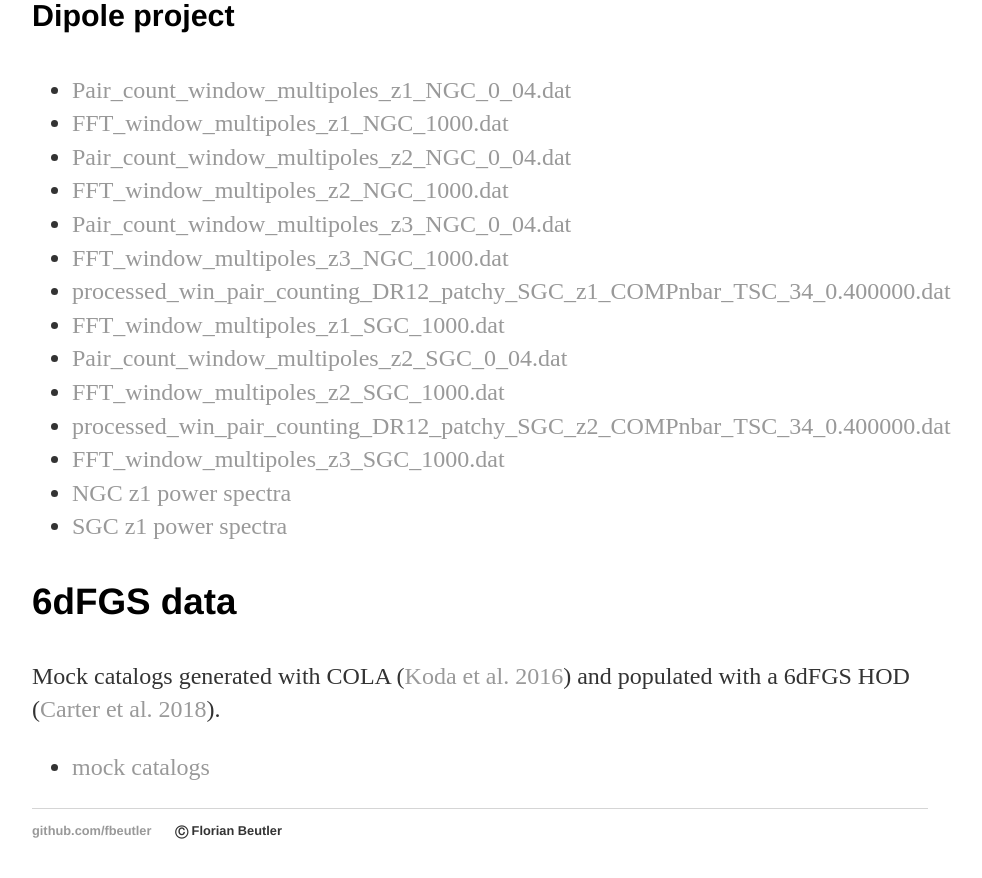
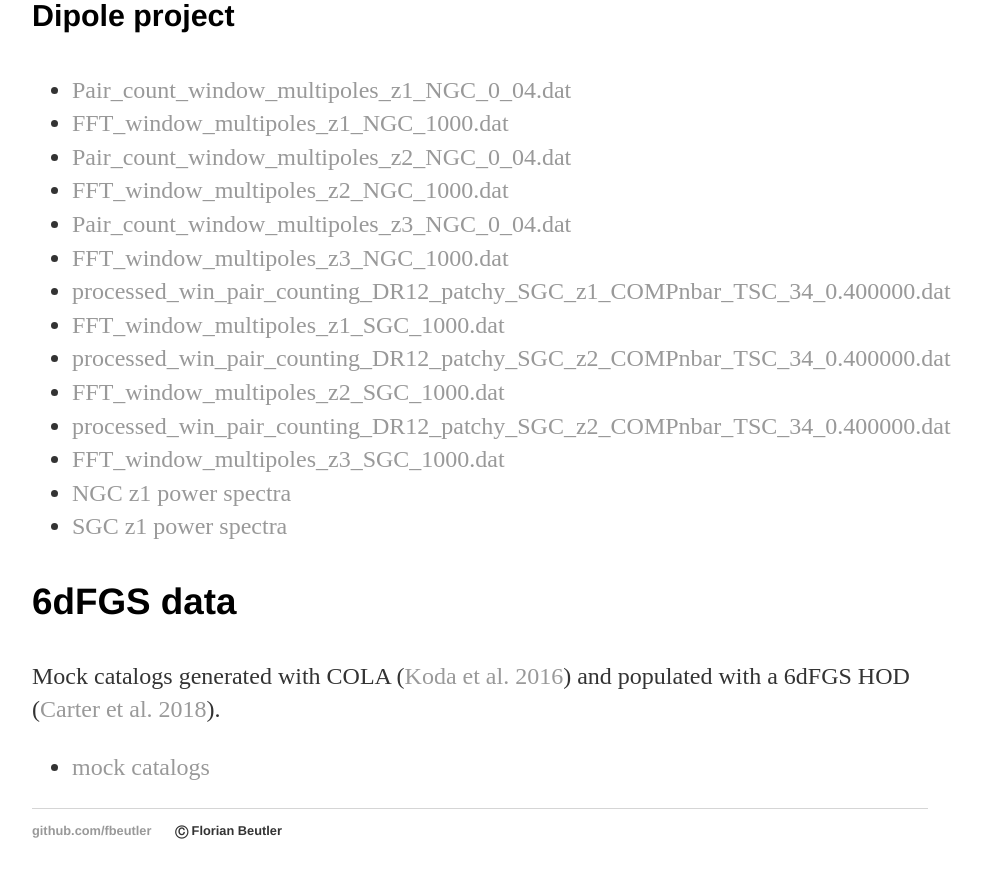
Before and after one commit to fbeutler/fbeutler.github.io, a Jekyll site: the page built from hub/hub.html, in a window 1280 px wide and 900 px high, scrolled down 2214 px. Shown: the top 878 px of the window, without its empty margins (160-1142 px from the left). Built offline with Jekyll 4.4.1, drawn with Linux system fonts in a browser that asks for light colours.

Commit message:
Update hub.html

```diff
--- a/hub/hub.html
+++ b/hub/hub.html
@@ -178,7 +178,7 @@
       <a href='/hub/FFT_window_multipoles_z1_SGC_1000.dat' target="_blank">FFT_window_multipoles_z1_SGC_1000.dat</a>
     </li>
     <li>
-      <a href='/hub/Pair_count_window_multipoles_z2_SGC_0_04.dat' target="_blank">Pair_count_window_multipoles_z2_SGC_0_04.dat</a>
+      <a href='/hub/processed_win_pair_counting_DR12_patchy_SGC_z2_COMPnbar_TSC_34_0.400000.dat' target="_blank">processed_win_pair_counting_DR12_patchy_SGC_z2_COMPnbar_TSC_34_0.400000.dat</a>
     </li>
     <li>
       <a href='/hub/FFT_window_multipoles_z2_SGC_1000.dat' target="_blank">FFT_window_multipoles_z2_SGC_1000.dat</a>
```
